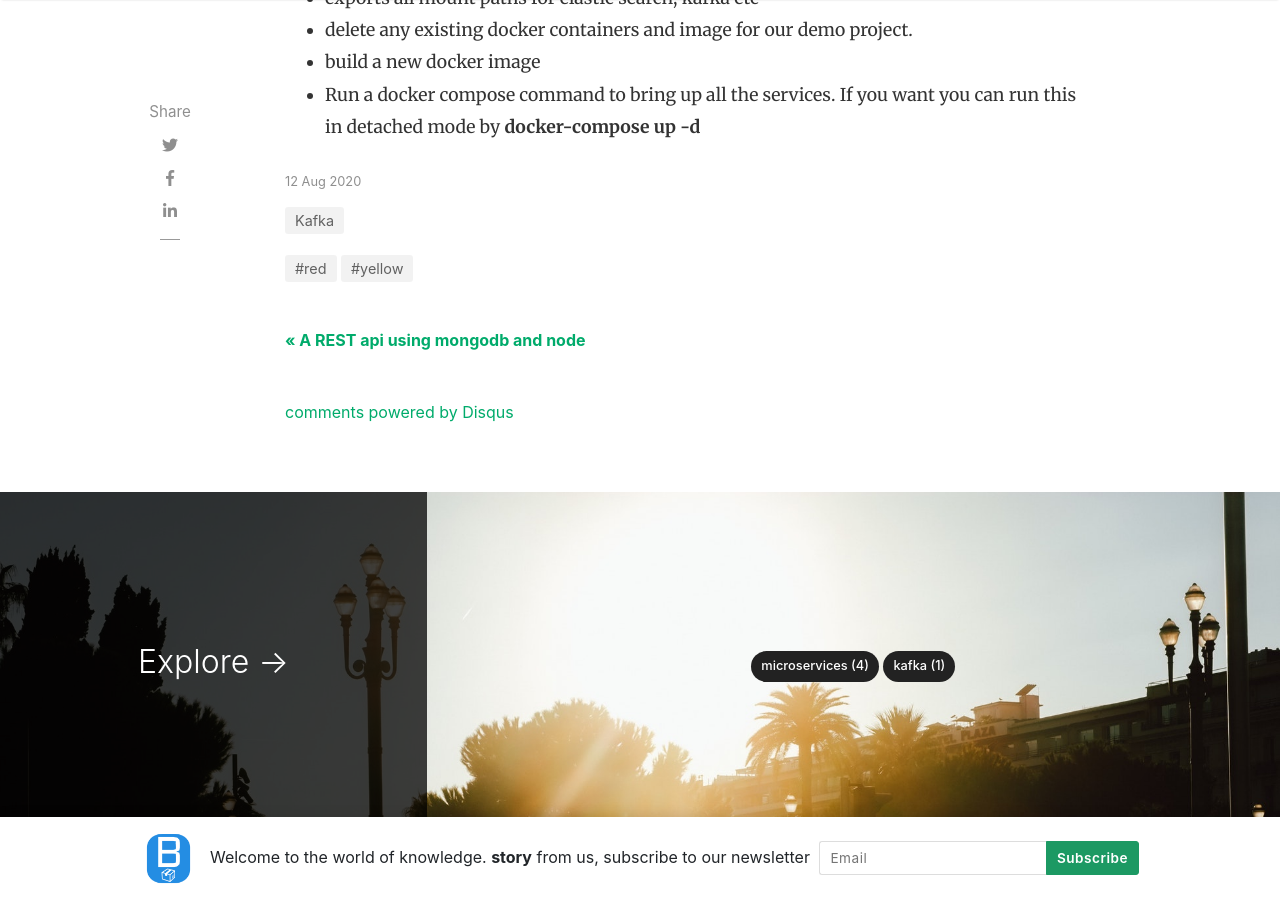
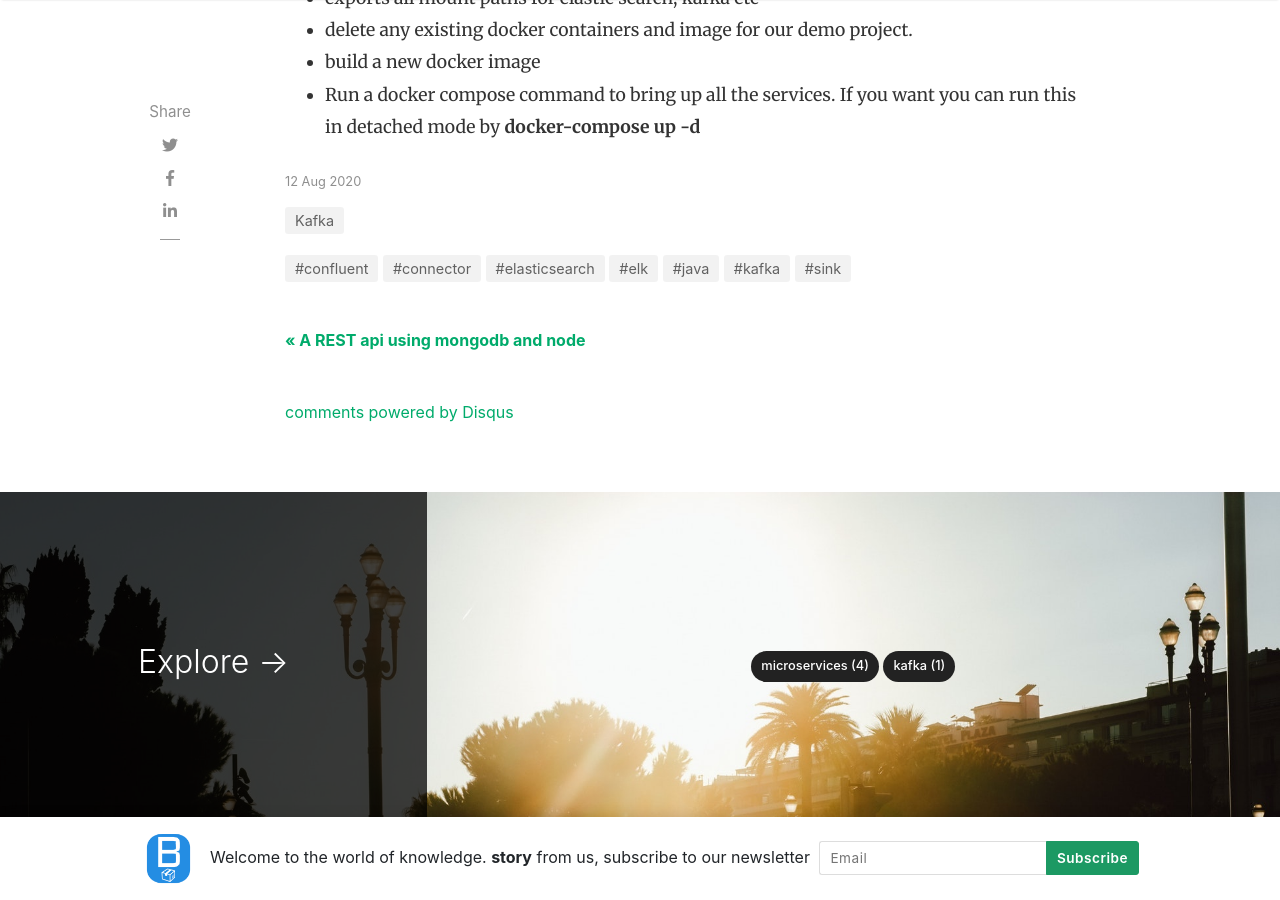
Before and after one commit to thebitbytebox/blog, a Jekyll site: the page built from _posts/2020-08-12-kafka-sink-connector.md, in a window 1280 px wide and 900 px high, scrolled down 2749 px. Built offline with Jekyll 4.4.1, drawn with Linux system fonts in a browser that asks for light colours; nearby versions of some CDN libraries; comment, search, counter and statistics services are not loaded.

```diff
--- a/_posts/2020-08-12-kafka-sink-connector.md
+++ b/_posts/2020-08-12-kafka-sink-connector.md
@@ -3,11 +3,12 @@ layout: post
 title:  "Kafka Connect Sink Connector"
 author: VJ
 categories: [ Kafka ]
-tags: [red, yellow]
+tags: [kafka, elasticsearch, connector, confluent, java, sink, elk]
 image: assets/images/kafka.png
 description: "A Demo Project for Kafka Connect Sink Connector."
 featured: true
 hidden: true
+comments: true
 ---
 As wisely said, why re-invent wheels? Kafka connect helps us with something like that.
 
```
Also changed, not shown: _posts/2020-07-01-rest-api-node.md (+1 -0 lines).
